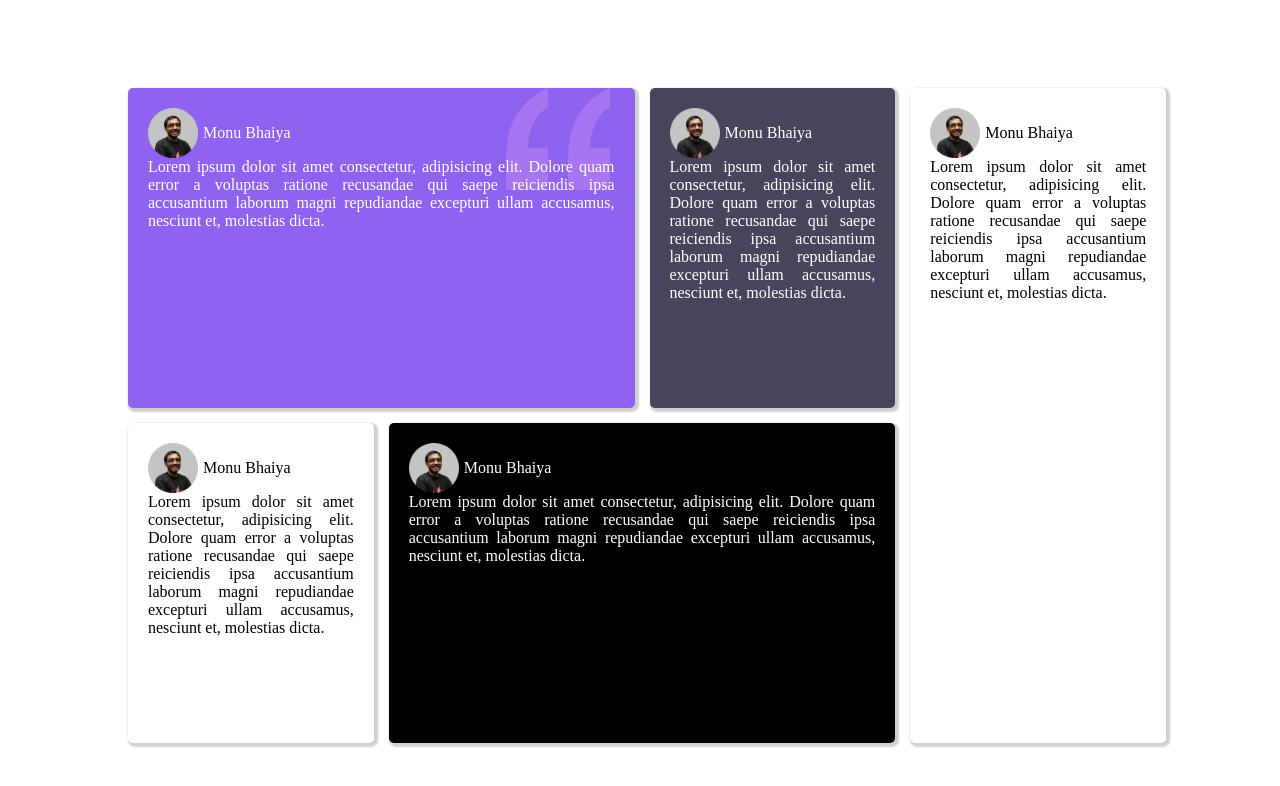
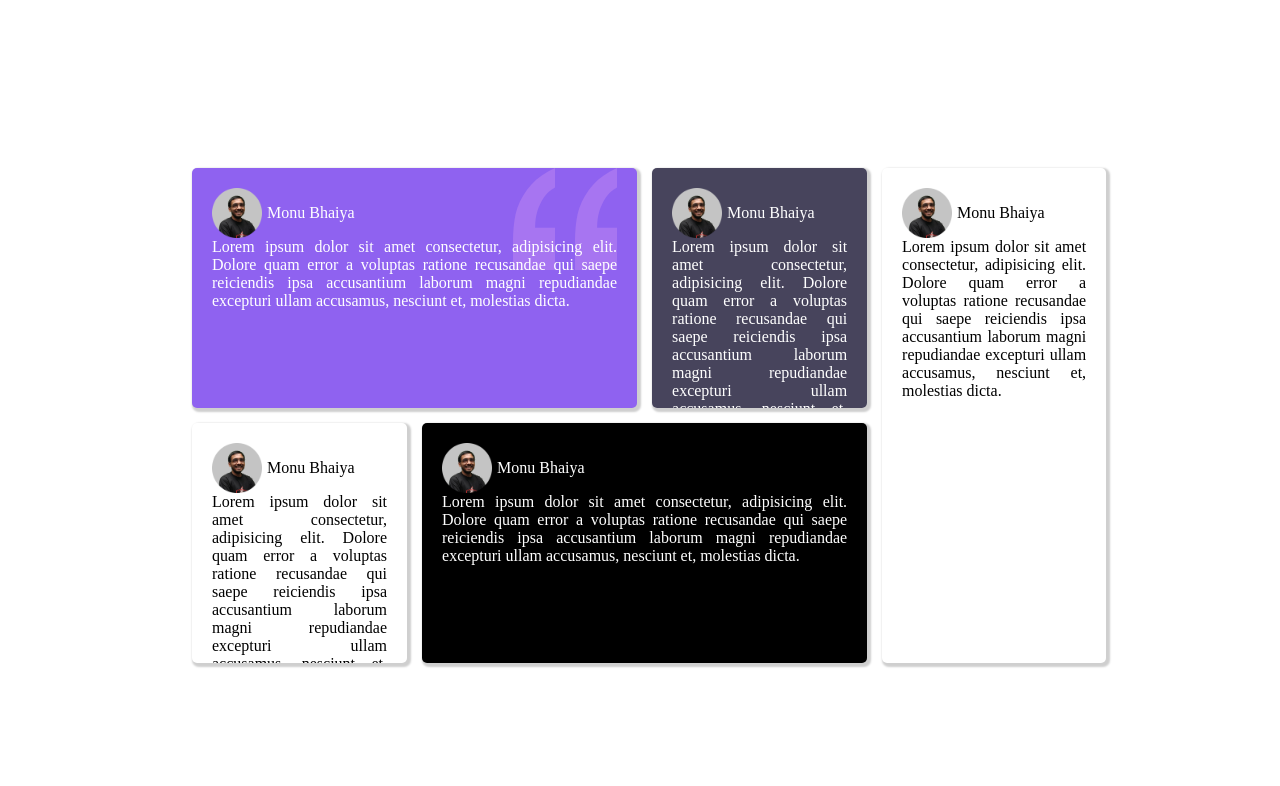
Before and after one commit to vedantagrawal647/cards.github.io, a plain HTML site: page index.html in a window 1280 px wide. Drawn offline with Linux system fonts and the light colour scheme.

Commit message:
Update style.css

```diff
--- a/style.css
+++ b/style.css
@@ -7,8 +7,8 @@
 }
 .mainnn
 {
-    height: 80vh;
-    width: 80vw;
+    height: 60vh;
+    width: 70vw;
     margin: 1px;
     display: grid;
     grid-template-columns: 24% 24% 24% 25%;
```
